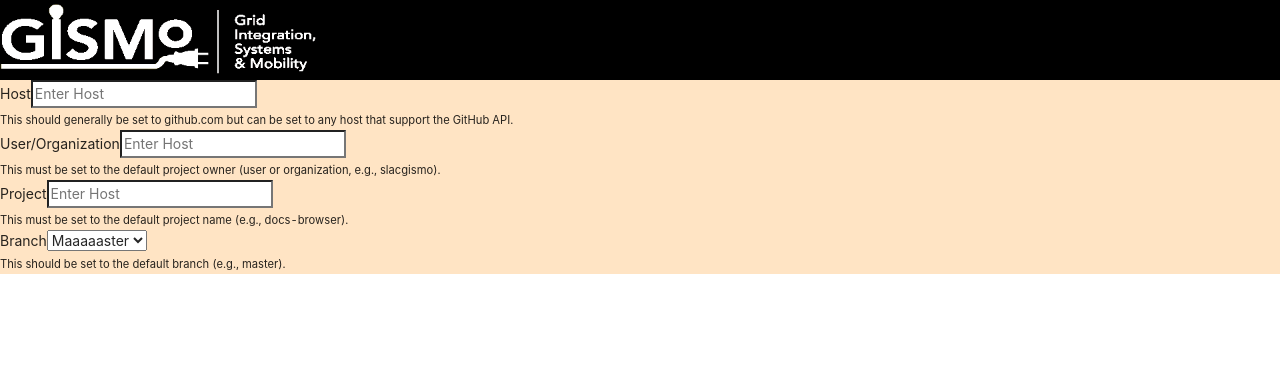
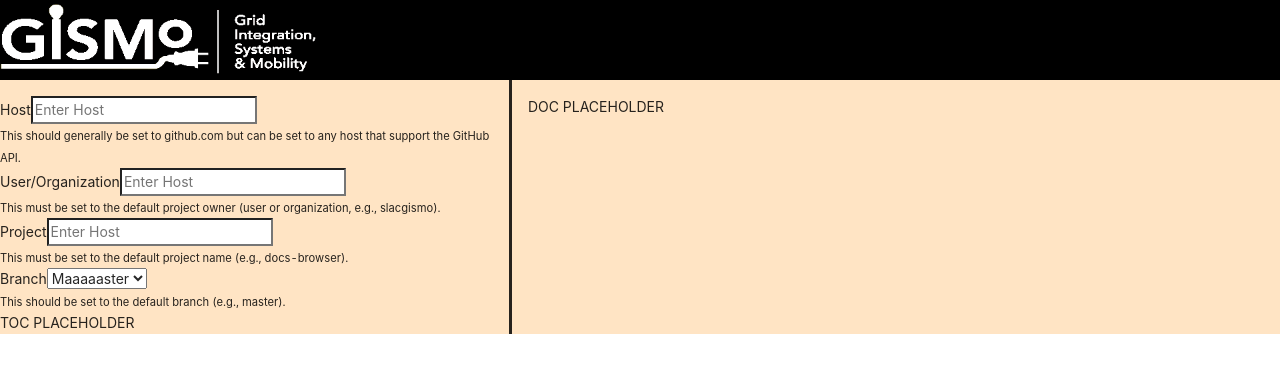
Before and after one commit to slacgismo/react-docs-browser, a React app: page / in a window 1280 px wide. Shown: the top 372 px of the page. Built offline with nearby package versions, Linux system fonts and the light colour scheme.

Commit message:
Added and minor-styled placeholders

```diff
--- a/src/app/app.jsx
+++ b/src/app/app.jsx
@@ -1,6 +1,8 @@
 import React, { useState, useEffect } from 'react';
 import { Routes, Route, useNavigate } from 'react-router-dom';
-import { Main } from '../styling/styledElem';
+import {
+  Main, DivRow, DivCol, DivColDocs,
+} from '../styling/styledElem';
 
 // ------------END OF DEPENDENCIES------------
 
@@ -13,7 +15,13 @@ function App() {
   return (
     <Main data-testid="app">
       <Nav />
-      <Finder />
+      <DivRow>
+        <DivCol>
+          <Finder />
+          <div>TOC PLACEHOLDER</div>
+        </DivCol>
+        <DivColDocs>DOC PLACEHOLDER</DivColDocs>
+      </DivRow>
     </Main>
   );
 }
--- a/src/styling/styledElem.jsx
+++ b/src/styling/styledElem.jsx
@@ -8,6 +8,8 @@ flex-direction: column;
 
 export const Body = styled.div`
 background-color: aqua;
+display: flex;
+flex-direction: column;
 `;
 
 export const NavBar = styled.div`
@@ -21,3 +23,23 @@ max-height: 100%;
 max-width: 100%;
 object-fit: contain;
 `;
+
+export const DivCol = styled.div`
+display: flex;
+flex-direction: column;
+max-width: 40%;
+border-right: solid;
+margin-right: 1rem;
+padding-top: 1rem;
+`;
+
+export const DivColDocs = styled.div`
+display: flex;
+flex-direction: column;
+padding-top: 1rem;
+`;
+
+export const DivRow = styled.div`
+display: flex;
+flex-direction: row;
+`;
```
